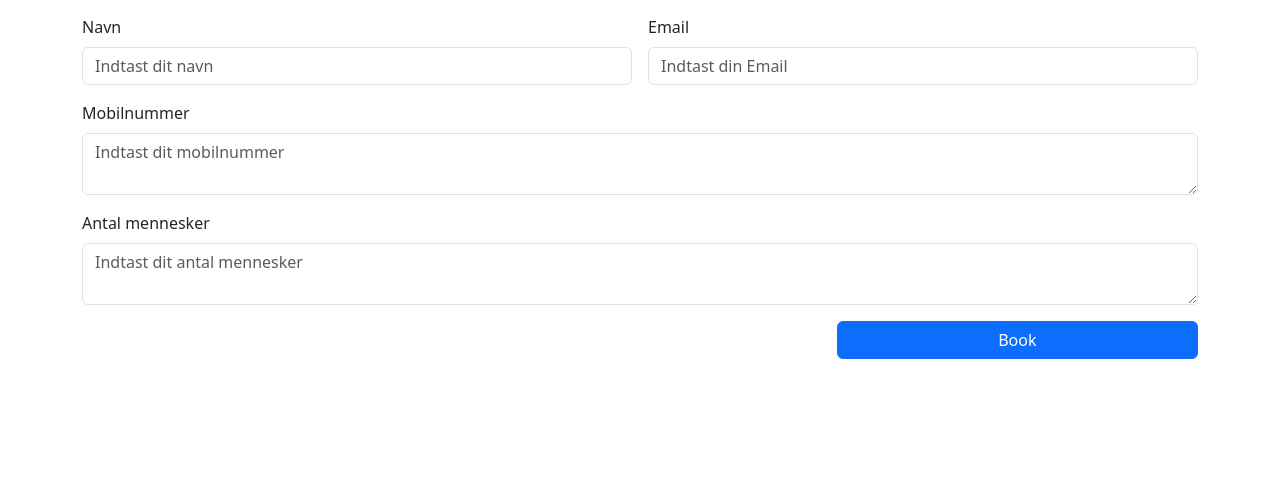
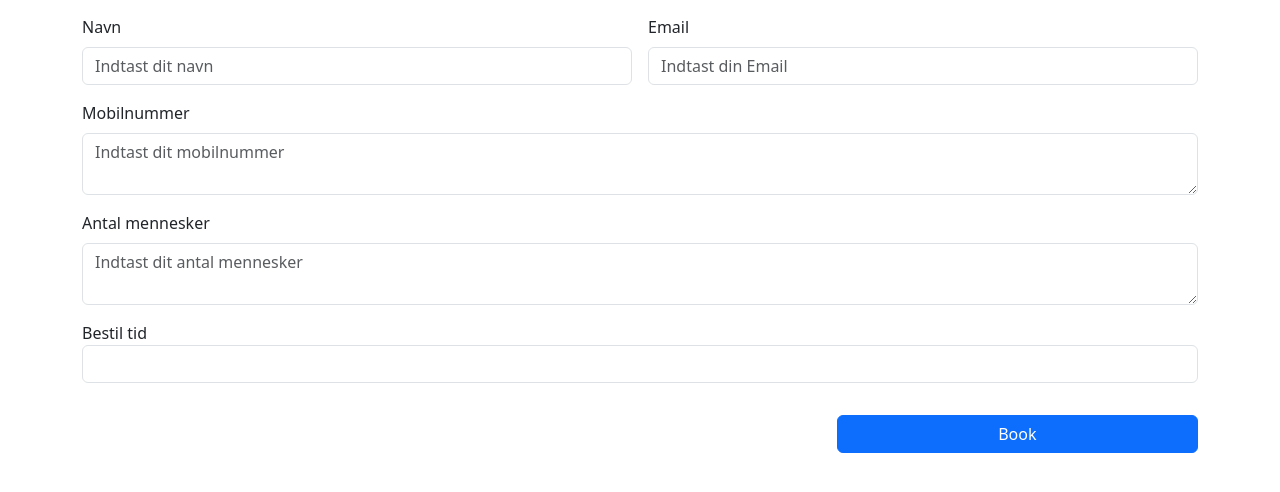
Before and after one commit to IdaGerrildK/kickstarterPhp-master.vilcon, a PHP site: page / in a window 1280 px wide. Shown: the part 33-525 px from the top of the page. Run offline with PHP 8.4, Linux system fonts and the light colour scheme; style sheets or scripts are compiled from the project's sources; some libraries are stand-ins or nearby versions.

Commit message:
ændring

```diff
--- a/index.php
+++ b/index.php
@@ -60,6 +60,11 @@ if(!empty($_POST["data"])) {
                 <textarea class="form-control" name="data[bokAntal]" id="bokAntal" placeholder="Indtast dit antal mennesker"></textarea>
             </div>
 
+            <div class="mb-3">
+                <label for="endTime">Bestil tid</label>
+                <input type="datetime" id="endTime" class="form-control">
+            </div>
+
             <div class="col-12 col-md-4 offset-md-8">
                 <button type="submit" class="btn btn-primary w-100">Book</button>
             </div>
```
